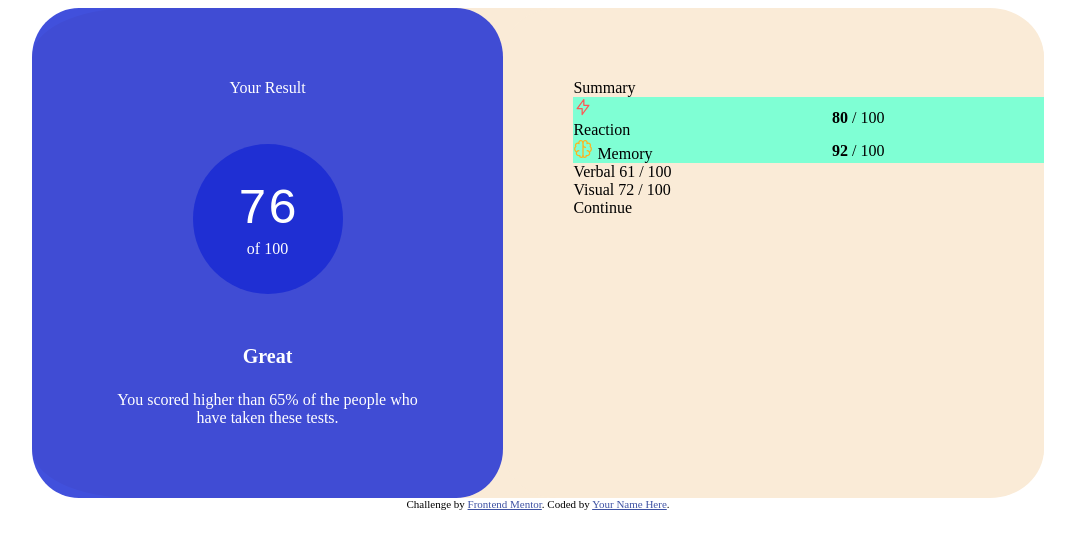
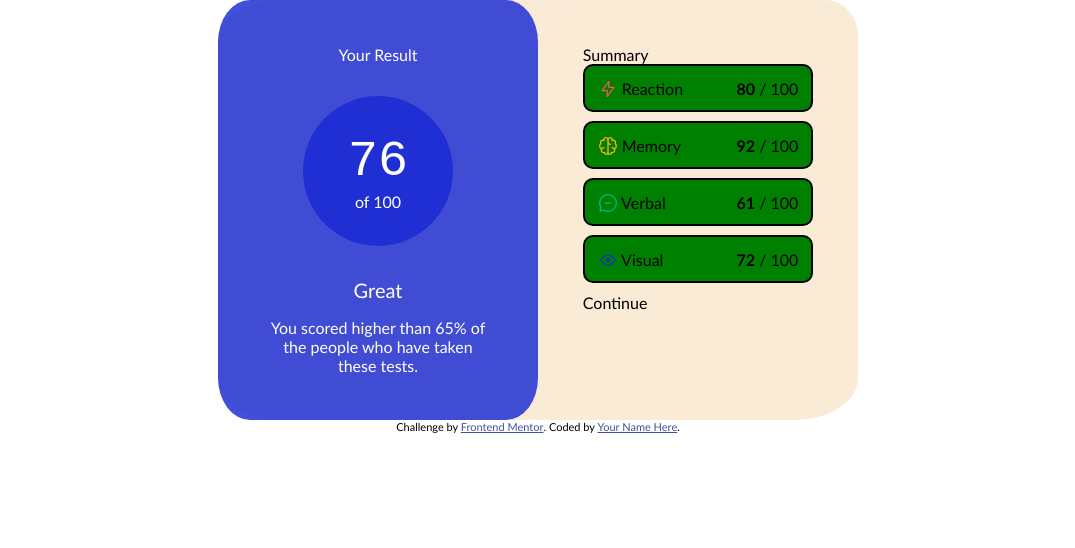
Before and after one commit to kasparasd/html-css-beginner, a website: page index.html in a window 1280 px wide. Shown: the whole page, without its empty margins (102-1177 px from the left). Drawn offline with Linux system fonts and the light colour scheme.

Commit message:
style upd

```diff
--- a/index.html
+++ b/index.html
@@ -47,37 +47,49 @@
         <div class="container-child-2">
           Summary
 
-          <div class="summary">
-            <div class="child-1">
+          <div class="summary-element">
+            <div class="summary-element-child-1">
               <img src="./assets/images/icon-reaction.svg" alt="">
-              <div class="child">
-                Reaction
-              </div>
+              Reaction
             </div>
-            <div class="child-2">
+            <div class="summary-element-child-2">
               <b>80</b> / 100
             </div>
           </div>
 
-          <div class="summary">
-            <div class="child-1">
+          <div class="summary-element">
+            <div class="summary-element-child-1">
               <img src="./assets/images/icon-memory.svg" alt="">
               Memory
             </div>
-            <div class="child-2">
+            <div class="summary-element-child-2">
               <b>92</b> / 100
             </div>
           </div>
-          <div>
-            Verbal
-            61 / 100
-          </div>
-          <div>
-            Visual
-            72 / 100
+
+          <div class="summary-element">
+            <div class="summary-element-child-1">
+              <img src="./assets/images/icon-verbal.svg" alt="">
+              Verbal
+            </div>
+            <div class="summary-element-child-2">
+              <b>61</b> / 100
+            </div>
           </div>
 
-          Continue
+          <div class="summary-element">
+            <div class="summary-element-child-1">
+              <img src="./assets/images/icon-visual.svg" alt="">
+              Visual
+            </div>
+            <div class="summary-element-child-2">
+              <b>72</b> / 100
+            </div>
+          </div>
+
+          <div class="continue-button">
+            Continue
+          </div>
 
         </div>
       </div>
--- a/style.css
+++ b/style.css
@@ -1,15 +1,29 @@
+body,
+body * {
+    box-sizing: border-box;
+    vertical-align: top;
+    margin: 0;
+    padding: 0;
+}
+
+body {
+    margin: 0;
+    font-family: 'Gill Sans', 'Gill Sans MT', Calibri, 'Trebuchet MS', sans-serif;
+
+}
+
 .container {
     background-color: antiquewhite;
-    padding: 0 0 0 0;
-    display: flex;
-    margin: auto;
-    width: 80%;
+    margin-left: calc(50% - 25%);
+    width: 50%;
     border-radius: 10%;
+    display: inline-block;
 }
 .container-child-1 {
+    float: left;
+    width: 50%;
     text-align: center;
     padding: 7% 0 7% 0;
-    flex: 1;
     background-color: rgba(17, 36, 212, 0.795);
     border-radius: 10%;
 }
@@ -30,6 +44,7 @@
     transform: translate(-50%, -50%);
 }
 .circle-element-2 {
+    width: 40%;
     margin: 0;
     position: absolute;
     top: 70%;
@@ -57,30 +72,28 @@
     padding-bottom: 20px;
 }
 .container-child-2 {
-    flex: 1;
+    float: right;
+    width: 50%;
     background-color: antiquewhite;
     border-radius: 10%;
-    padding: 7% 0 7% 7%;
+    padding: 7% 7% 7% 7%;
 }
 
-.summary {
-    background-color:aquamarine;
-    display: grid;
-    grid-template-columns: 1fr 1fr;
-    grid-gap: 10%;
-    align-items: center;
+.summary-element {
+    background-color: green;
+    width: 100%;
+    border: 2px black solid;
+    border-radius: 10px;
+    height: 3rem;
+    margin-bottom: 4%;
+}
 
+.summary-element-child-1 {
+    margin: 0.8rem 0.8rem;
+    float: left;
+}
 
+.summary-element-child-2 {
+    margin: 0.8rem 0.8rem;
+    float: right;
 }
-.child-1 {
-    /* align-items: center; */
-
-
-}
-.child-2 {
-
-    /* align-items: center; */
-
-
-
-}
```
